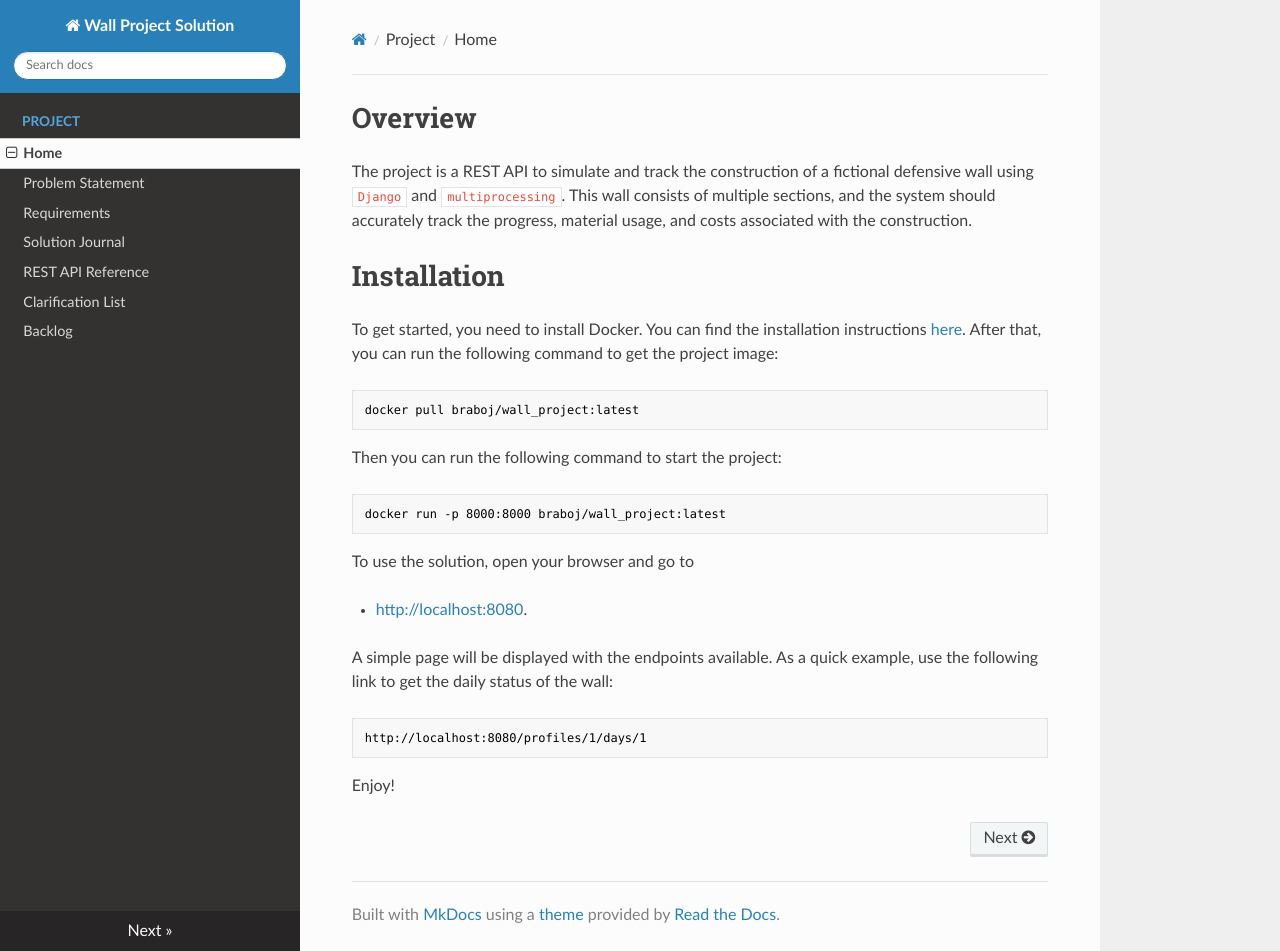
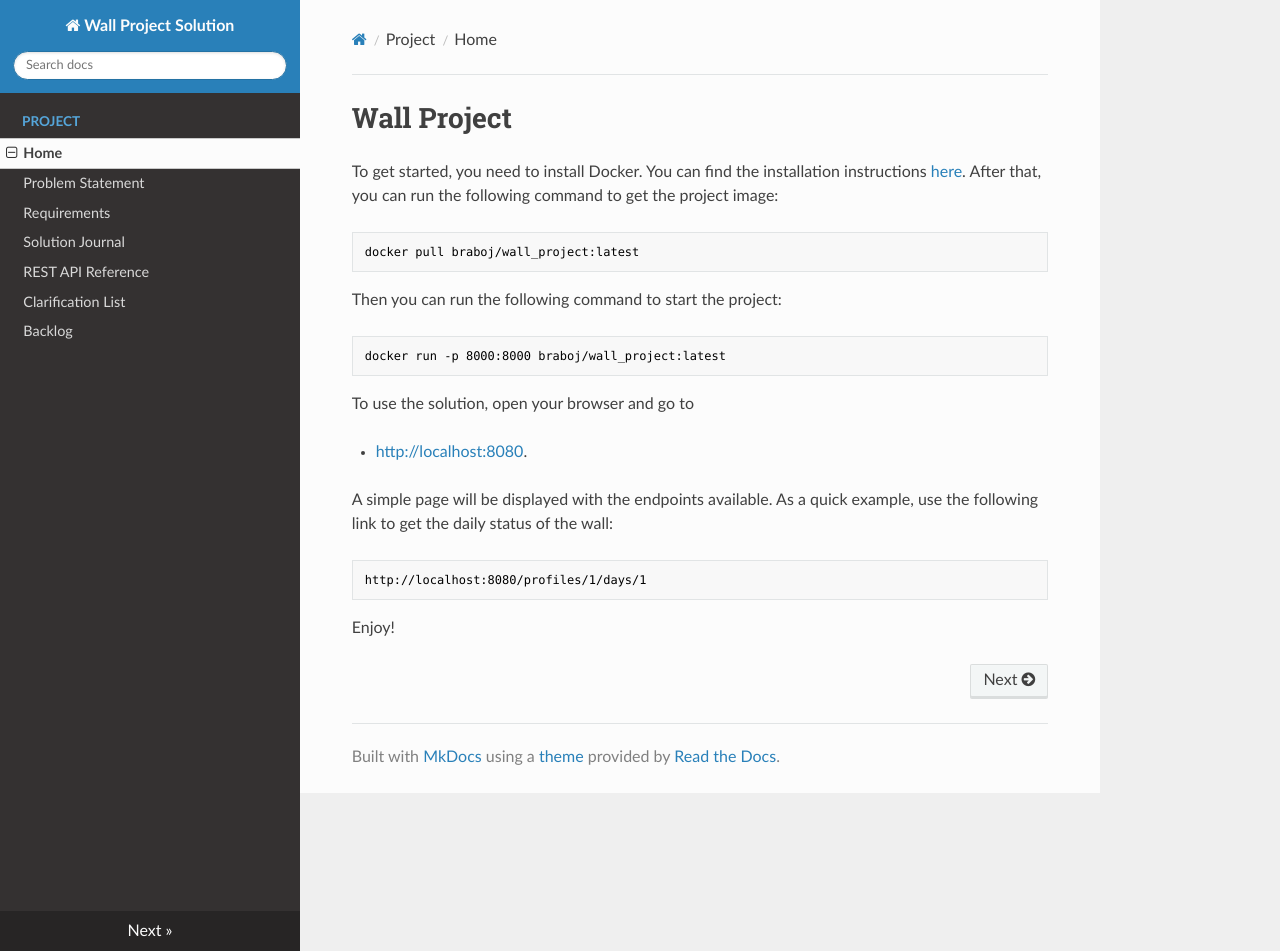
Before and after one commit to braboj/the-great-wall, an MkDocs documentation site: the page built from docs/index.md, in a window 1280 px wide and 951 px high. Built offline with MkDocs 1.6.1, drawn with Linux system fonts in a browser that asks for light colours; nearby versions of some CDN libraries.

Commit message:
(#12) - Update the documentation

```diff
--- a/docs/index.md
+++ b/docs/index.md
@@ -1,11 +1,4 @@
-# Overview
-
-The project is a REST API to simulate and track the construction of a fictional
-defensive wall using `Django` and `multiprocessing`. This wall consists of
-multiple sections, and the system should accurately track the progress,
-material usage, and costs associated with the construction.
-
-# Installation
+# Wall Project
 
 To get started, you need to install Docker. You can find the installation
 instructions [here](https://docs.docker.com/engine/install/). After that, you can run the following command to
```
Also changed, not shown: docs/analysis.md (+2 -3 lines), docs/backlog.md (+1 -1 lines), docs/problem.md (+7 -7 lines), docs/questions.md (+4 -4 lines), docs/rest_api.md (+1 -1 lines).
